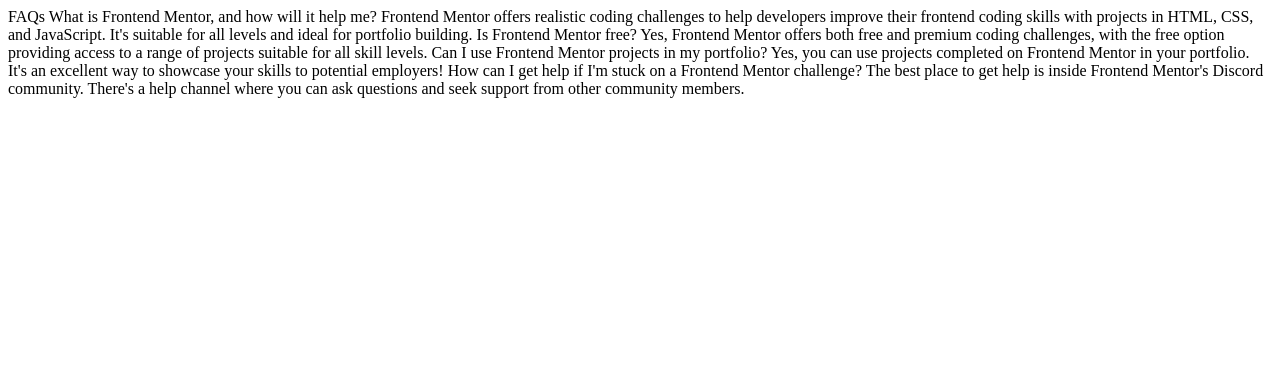
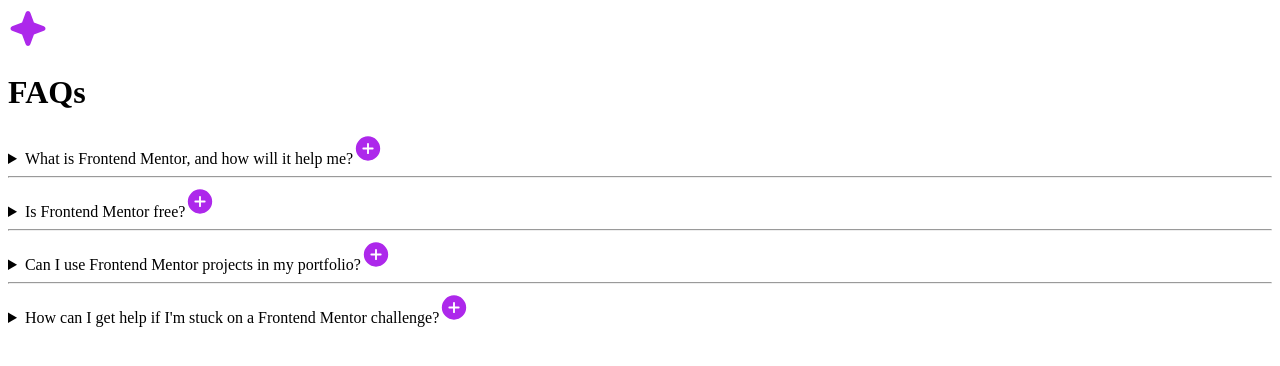
Before and after one commit to jarher/faqAccordion, a plain HTML site: page index.html in a window 1280 px wide. Drawn offline with Linux system fonts and the light colour scheme.

Commit message:
basic html structure

```diff
--- a/index.html
+++ b/index.html
@@ -12,30 +12,49 @@
 </head>
 
 <body>
-
-  FAQs
-
-  What is Frontend Mentor, and how will it help me?
-
-  Frontend Mentor offers realistic coding challenges to help developers improve their
-  frontend coding skills with projects in HTML, CSS, and JavaScript. It's suitable for
-  all levels and ideal for portfolio building.
-
-  Is Frontend Mentor free?
-
-  Yes, Frontend Mentor offers both free and premium coding challenges, with the free
-  option providing access to a range of projects suitable for all skill levels.
-
-  Can I use Frontend Mentor projects in my portfolio?
-
-  Yes, you can use projects completed on Frontend Mentor in your portfolio. It's an excellent
-  way to showcase your skills to potential employers!
-
-  How can I get help if I'm stuck on a Frontend Mentor challenge?
-
-  The best place to get help is inside Frontend Mentor's Discord community. There's a help
-  channel where you can ask questions and seek support from other community members.
-
+  <header></header>
+  <main>
+    <div class="title-container">
+      <img src="./assets/images/icon-star.svg" alt="">
+      <h1>FAQs</h1>
+    </div>
+    <div class="faq-container">
+      <details>
+        <summary><span class="faq-title">What is Frontend Mentor, and how will it help me?</span><img
+            src="./assets/images/icon-plus.svg" alt="icon plus">
+        </summary>
+        <div class="faq-content">Frontend Mentor offers realistic coding challenges to help developers improve their
+          frontend coding skills with projects in HTML, CSS, and JavaScript. It's suitable for
+          all levels and ideal for portfolio building.</div>
+      </details>
+      <hr>
+      <details>
+        <summary><span class="faq-title">Is Frontend Mentor free?</span><img src="./assets/images/icon-plus.svg"
+            alt="icon plus"></summary>
+        <div class="faq-content">Yes, Frontend Mentor offers both free and premium coding challenges, with the free
+          option providing access to a range of projects suitable for all skill levels.
+        </div>
+      </details>
+      <hr>
+      <details>
+        <summary><span class="faq-title">Can I use Frontend Mentor projects in my portfolio?</span><img
+            src="./assets/images/icon-plus.svg" alt="icon plus">
+        </summary>
+        <div class="faq-content">Yes, you can use projects completed on Frontend Mentor in your portfolio. It's an
+          excellent
+          way to showcase your skills to potential employers!</div>
+      </details>
+      <hr>
+      <details>
+        <summary><span class="faq-title">How can I get help if I'm stuck on a Frontend Mentor challenge?</span><img
+            src="./assets/images/icon-plus.svg" alt="icon plus"></summary>
+        <div class="faq-content">The best place to get help is inside Frontend Mentor's Discord community. There's a
+          help
+          channel where you can ask questions and seek support from other community members.
+        </div>
+      </details>
+    </div>
+  </main>
 </body>
 
 </html>
```
Also changed, not shown: 1 other file.
